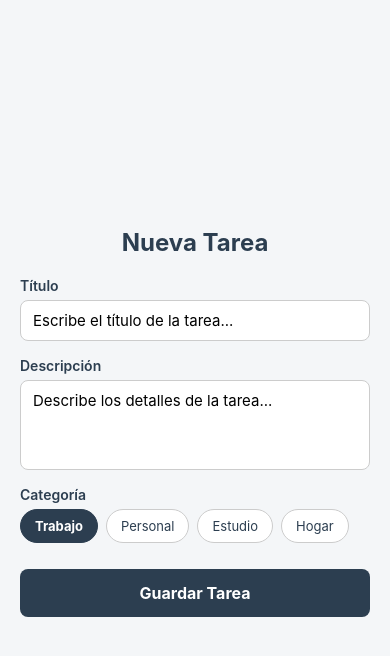
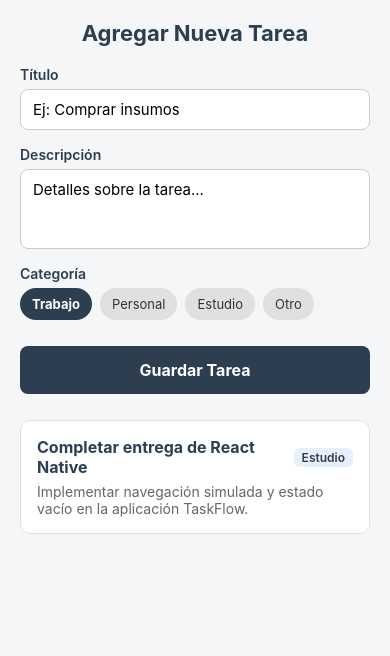
Before and after one commit to Gime23/taskflow-appgimenamendoza, a React Native app: screen / in a window 390 px wide. Shown: the top 656 px of the page. Built offline with nearby package versions, Linux system fonts and the light colour scheme.

Commit message:
implementamos task otra rama

```diff
--- a/App.js
+++ b/App.js
@@ -1,6 +1,123 @@
-import React from 'react';
+import React, { useState } from 'react';
+import {
+  StyleSheet,
+  View,
+  FlatList,
+  Text,
+  TouchableOpacity,
+  SafeAreaView,
+  StatusBar,
+} from 'react-native';
 import AddTaskScreen from './src/screens/AddTaskScreen';
+import TaskDetailScreen from './src/screens/TaskDetailScreen';
+import EmptyState from './src/components/EmptyState';
+import colors from './src/constants/colors';
 
 export default function App() {
-  return <AddTaskScreen />;
+  // Arreglo global de tareas en el estado principal
+  const [tasks, setTasks] = useState([
+    {
+      id: '1',
+      title: 'Completar entrega de React Native',
+      description: 'Implementar navegación simulada y estado vacío en la aplicación TaskFlow.',
+      category: 'Estudio',
+      createdAt: new Date(),
+    },
+  ]);
+
+  // Estado para la tarea seleccionada (detalle)
+  const [selectedTask, setSelectedTask] = useState(null);
+
+  // Agregar nueva tarea enviada desde el formulario
+  const handleAddTask = (newTask) => {
+    const taskWithId = { ...newTask, id: Date.now().toString() };
+    setTasks((prevTasks) => [taskWithId, ...prevTasks]);
+  };
+
+  // 1. Renderizado condicional: Vista de detalle
+  if (selectedTask) {
+    return (
+      <SafeAreaView style={styles.container}>
+        <TaskDetailScreen
+          task={selectedTask}
+          onBack={() => setSelectedTask(null)}
+        />
+      </SafeAreaView>
+    );
+  }
+
+  // 2. Renderizado de cada item en la FlatList
+  const renderTaskItem = ({ item }) => (
+    <TouchableOpacity
+      style={styles.taskCard}
+      onPress={() => setSelectedTask(item)}
+      activeOpacity={0.7}
+    >
+      <View style={styles.taskHeader}>
+        <Text style={styles.taskTitle}>{item.title}</Text>
+        <Text style={styles.taskCategory}>{item.category}</Text>
+      </View>
+      <Text style={styles.taskDescription} numberOfLines={2}>
+        {item.description}
+      </Text>
+    </TouchableOpacity>
+  );
+
+  return (
+    <SafeAreaView style={styles.container}>
+      <StatusBar barStyle="dark-content" />
+      <FlatList
+        data={tasks}
+        keyExtractor={(item) => item.id}
+        renderItem={renderTaskItem}
+        ListHeaderComponent={<AddTaskScreen onAddTask={handleAddTask} />}
+        ListEmptyComponent={<EmptyState />}
+        contentContainerStyle={styles.listContent}
+      />
+    </SafeAreaView>
+  );
 }
+
+const styles = StyleSheet.create({
+  container: {
+    flex: 1,
+    backgroundColor: colors?.background || '#f5f5f5',
+  },
+  listContent: {
+    paddingBottom: 30,
+  },
+  taskCard: {
+    backgroundColor: '#ffffff',
+    marginHorizontal: 20,
+    marginVertical: 6,
+    padding: 16,
+    borderRadius: 10,
+    borderWidth: 1,
+    borderColor: '#e0e0e0',
+  },
+  taskHeader: {
+    flexDirection: 'row',
+    justifyContent: 'space-between',
+    alignItems: 'center',
+    marginBottom: 6,
+  },
+  taskTitle: {
+    fontSize: 16,
+    fontWeight: 'bold',
+    color: colors?.textPrimary || '#333333',
+    flex: 1,
+  },
+  taskCategory: {
+    fontSize: 12,
+    color: colors?.primary || '#0066cc',
+    fontWeight: '600',
+    backgroundColor: '#e6f0fa',
+    paddingHorizontal: 8,
+    paddingVertical: 2,
+    borderRadius: 6,
+  },
+  taskDescription: {
+    fontSize: 14,
+    color: '#666666',
+  },
+});
--- /dev/null
+++ b/src/components/EmptyState.js
@@ -0,0 +1,38 @@
+import React from 'react';
+import { StyleSheet, Text, View } from 'react-native';
+import colors from '../constants/colors';
+
+export default function EmptyState() {
+  return (
+    <View style={styles.container}>
+      <Text style={styles.icon}>📋</Text>
+      <Text style={styles.title}>¡No tienes tareas pendientes!</Text>
+      <Text style={styles.subtitle}>Empieza creando una arriba.</Text>
+    </View>
+  );
+}
+
+const styles = StyleSheet.create({
+  container: {
+    padding: 30,
+    alignItems: 'center',
+    justifyContent: 'center',
+    marginTop: 20,
+  },
+  icon: {
+    fontSize: 48,
+    marginBottom: 12,
+  },
+  title: {
+    fontSize: 18,
+    fontWeight: 'bold',
+    color: colors?.textPrimary || '#333333',
+    textAlign: 'center',
+    marginBottom: 6,
+  },
+  subtitle: {
+    fontSize: 14,
+    color: '#666666',
+    textAlign: 'center',
+  },
+});
--- a/src/screens/AddTaskScreen.js
+++ b/src/screens/AddTaskScreen.js
@@ -12,39 +12,35 @@ import {
 } from 'react-native';
 import colors from '../constants/colors';
 
-const CATEGORIES = ['Trabajo', 'Personal', 'Estudio', 'Hogar'];
+const CATEGORIES = ['Trabajo', 'Personal', 'Estudio', 'Otro'];
 
-export default function AddTaskScreen() {
+export default function AddTaskScreen({ onAddTask }) {
   // 1. Estados locales para el formulario
   const [title, setTitle] = useState('');
   const [description, setDescription] = useState('');
-  const [category, setCategory] = useState('Trabajo'); // Categoría por defecto
+  const [category, setCategory] = useState('Trabajo');
 
   // Estados para manejo de foco y errores de validación
   const [focusedField, setFocusedField] = useState(null);
   const [errors, setErrors] = useState({});
 
-  // Función de validación de campos
+  // 2. Función de validación
   const validateForm = () => {
-    let currentErrors = {};
+    const currentErrors = {};
 
     if (!title.trim()) {
-      currentErrors.title = 'El título es obligatorio.';
-    } else if (title.trim().length < 5) {
-      currentErrors.title = 'El título debe tener al menos 5 caracteres.';
+      currentErrors.title = 'El título de la tarea es obligatorio';
     }
 
     if (!description.trim()) {
-      currentErrors.description = 'La descripción es obligatoria.';
-    } else if (description.trim().length < 10) {
-      currentErrors.description = 'La descripción debe tener al menos 10 caracteres.';
+      currentErrors.description = 'La descripción es obligatoria';
     }
 
     setErrors(currentErrors);
     return Object.keys(currentErrors).length === 0;
   };
 
-  // 4. Simulación de API al guardar la tarea
+  // 3. Manejador al presionar el botón Guardar
   const handleAddTask = () => {
     if (validateForm()) {
       const newTask = {
@@ -54,13 +50,13 @@ export default function AddTaskScreen() {
         createdAt: new Date(),
       };
 
-      // Muestra por consola el objeto final de la tarea
-      console.log('Objeto Tarea Creado:', newTask);
+      if (onAddTask) {
+        onAddTask(newTask);
+      }
 
-      // Alerta de éxito
-      Alert.alert('Éxito', 'Tarea capturada localmente');
+      Alert.alert('Éxito', 'Tarea creada correctamente');
 
-      // Limpieza de estado / reset del formulario
+      // Reset del formulario
       setTitle('');
       setDescription('');
       setCategory('Trabajo');
@@ -71,12 +67,12 @@ export default function AddTaskScreen() {
   return (
     <KeyboardAvoidingView
       style={{ flex: 1 }}
-      behavior={Platform.OS === 'ios' ? 'padding' : 'height'}
+      behavior={Platform.OS === 'ios' ? 'padding' : undefined}
     >
       <ScrollView contentContainerStyle={styles.container}>
-        <Text style={styles.screenTitle}>Nueva Tarea</Text>
+        <Text style={styles.screenTitle}>Agregar Nueva Tarea</Text>
 
-        {/* CAMPO: TÍTULO */}
+        {/* CAMPO TÍTULO */}
         <View style={styles.inputGroup}>
           <Text style={styles.label}>Título</Text>
           <TextInput
@@ -85,21 +81,16 @@ export default function AddTaskScreen() {
               focusedField === 'title' && styles.inputFocused,
               errors.title && styles.inputError,
             ]}
-            placeholder="Escribe el título de la tarea..."
+            placeholder="Ej: Comprar insumos"
             value={title}
-            onChangeText={(text) => {
-              setTitle(text);
-              if (errors.title) setErrors((prev) => ({ ...prev, title: null }));
-            }}
+            onChangeText={setTitle}
             onFocus={() => setFocusedField('title')}
             onBlur={() => setFocusedField(null)}
-            autoCapitalize="sentences"
-            returnKeyType="next"
           />
           {errors.title && <Text style={styles.errorText}>{errors.title}</Text>}
         </View>
 
-        {/* CAMPO: DESCRIPCIÓN */}
+        {/* CAMPO DESCRIPCIÓN */}
         <View style={styles.inputGroup}>
           <Text style={styles.label}>Descripción</Text>
           <TextInput
@@ -109,24 +100,20 @@ export default function AddTaskScreen() {
               focusedField === 'description' && styles.inputFocused,
               errors.description && styles.inputError,
             ]}
-            placeholder="Describe los detalles de la tarea..."
+            placeholder="Detalles sobre la tarea..."
             value={description}
-            onChangeText={(text) => {
-              setDescription(text);
-              if (errors.description) setErrors((prev) => ({ ...prev, description: null }));
-            }}
+            onChangeText={setDescription}
+            multiline
+            numberOfLines={3}
             onFocus={() => setFocusedField('description')}
             onBlur={() => setFocusedField(null)}
-            multiline
-            numberOfLines={4}
-            textAlignVertical="top"
           />
           {errors.description && (
             <Text style={styles.errorText}>{errors.description}</Text>
           )}
         </View>
 
-        {/* CAMPO: CATEGORÍA (Set de Botones de Selección) */}
+        {/* SELECTOR DE CATEGORÍA */}
         <View style={styles.inputGroup}>
           <Text style={styles.label}>Categoría</Text>
           <View style={styles.categoryContainer}>
@@ -134,8 +121,8 @@ export default function AddTaskScreen() {
               <TouchableOpacity
                 key={cat}
                 style={[
-                  styles.categoryBadge,
-                  category === cat && styles.categoryBadgeSelected,
+                  styles.categoryChip,
+                  category === cat && styles.categoryChipSelected,
                 ]}
                 onPress={() => setCategory(cat)}
               >
@@ -169,11 +156,9 @@ const styles = StyleSheet.create({
   container: {
     padding: 20,
     backgroundColor: colors?.background || '#f5f5f5',
-    flexGrow: 1,
-    justifyContent: 'center',
   },
   screenTitle: {
-    fontSize: 24,
+    fontSize: 22,
     fontWeight: 'bold',
     color: colors?.textPrimary || '#333333',
     marginBottom: 20,
@@ -190,24 +175,25 @@ const styles = StyleSheet.create({
   },
   input: {
     backgroundColor: '#ffffff',
-    borderWidth: 1.5,
+    borderWidth: 1,
     borderColor: '#cccccc',
     borderRadius: 8,
     paddingHorizontal: 12,
     paddingVertical: 10,
     fontSize: 15,
   },
-  textArea: {
-    height: 90,
-  },
   inputFocused: {
     borderColor: colors?.primary || '#0066cc',
   },
   inputError: {
-    borderColor: '#d32f2f',
+    borderColor: '#d9534f',
+  },
+  textArea: {
+    height: 80,
+    textAlignVertical: 'top',
   },
   errorText: {
-    color: '#d32f2f',
+    color: '#d9534f',
     fontSize: 12,
     marginTop: 4,
   },
@@ -216,21 +202,18 @@ const styles = StyleSheet.create({
     flexWrap: 'wrap',
     gap: 8,
   },
-  categoryBadge: {
+  categoryChip: {
+    paddingHorizontal: 12,
     paddingVertical: 8,
-    paddingHorizontal: 14,
-    borderRadius: 20,
-    borderWidth: 1,
-    borderColor: '#cccccc',
-    backgroundColor: '#ffffff',
+    borderRadius: 16,
+    backgroundColor: '#e0e0e0',
   },
-  categoryBadgeSelected: {
+  categoryChipSelected: {
     backgroundColor: colors?.primary || '#0066cc',
-    borderColor: colors?.primary || '#0066cc',
   },
   categoryText: {
     fontSize: 13,
-    color: colors?.textPrimary || '#333333',
+    color: '#333333',
   },
   categoryTextSelected: {
     color: '#ffffff',
--- /dev/null
+++ b/src/screens/TaskDetailScreen.js
@@ -0,0 +1,106 @@
+import React from 'react';
+import { StyleSheet, Text, View, TouchableOpacity, ScrollView } from 'react-native';
+import colors from '../constants/colors';
+
+export default function TaskDetailScreen({ task, onBack }) {
+  if (!task) return null;
+
+  // Formato legible para la fecha
+  const formattedDate = task.createdAt
+    ? new Date(task.createdAt).toLocaleDateString('es-ES', {
+        day: '2-digit',
+        month: 'long',
+        year: 'numeric',
+      })
+    : 'Sin fecha';
+
+  return (
+    <ScrollView contentContainerStyle={styles.container}>
+      <TouchableOpacity style={styles.backButton} onPress={onBack}>
+        <Text style={styles.backButtonText}>← Volver a la lista</Text>
+      </TouchableOpacity>
+
+      <View style={styles.card}>
+        <View style={styles.categoryBadge}>
+          <Text style={styles.categoryText}>{task.category || 'General'}</Text>
+        </View>
+
+        <Text style={styles.title}>{task.title}</Text>
+
+        <Text style={styles.dateText}>Creada el: {formattedDate}</Text>
+
+        <View style={styles.divider} />
+
+        <Text style={styles.sectionLabel}>Descripción:</Text>
+        <Text style={styles.description}>{task.description}</Text>
+      </View>
+    </ScrollView>
+  );
+}
+
+const styles = StyleSheet.create({
+  container: {
+    padding: 20,
+    backgroundColor: colors?.background || '#f5f5f5',
+    flexGrow: 1,
+  },
+  backButton: {
+    marginBottom: 16,
+    alignSelf: 'flex-start',
+  },
+  backButtonText: {
+    color: colors?.primary || '#0066cc',
+    fontSize: 16,
+    fontWeight: '600',
+  },
+  card: {
+    backgroundColor: '#ffffff',
+    borderRadius: 12,
+    padding: 20,
+    elevation: 3,
+    shadowColor: '#000000',
+    shadowOffset: { width: 0, height: 2 },
+    shadowOpacity: 0.1,
+    shadowRadius: 4,
+  },
+  categoryBadge: {
+    alignSelf: 'flex-start',
+    backgroundColor: colors?.primary || '#0066cc',
+    paddingHorizontal: 12,
+    paddingVertical: 4,
+    borderRadius: 12,
+    marginBottom: 12,
+  },
+  categoryText: {
+    color: '#ffffff',
+    fontSize: 12,
+    fontWeight: 'bold',
+  },
+  title: {
+    fontSize: 22,
+    fontWeight: 'bold',
+    color: colors?.textPrimary || '#333333',
+    marginBottom: 8,
+  },
+  dateText: {
+    fontSize: 13,
+    color: '#888888',
+    marginBottom: 12,
+  },
+  divider: {
+    height: 1,
+    backgroundColor: '#eeeeee',
+    marginVertical: 12,
+  },
+  sectionLabel: {
+    fontSize: 14,
+    fontWeight: 'bold',
+    color: colors?.textPrimary || '#333333',
+    marginBottom: 6,
+  },
+  description: {
+    fontSize: 15,
+    color: '#555555',
+    lineHeight: 22,
+  },
+});
```
